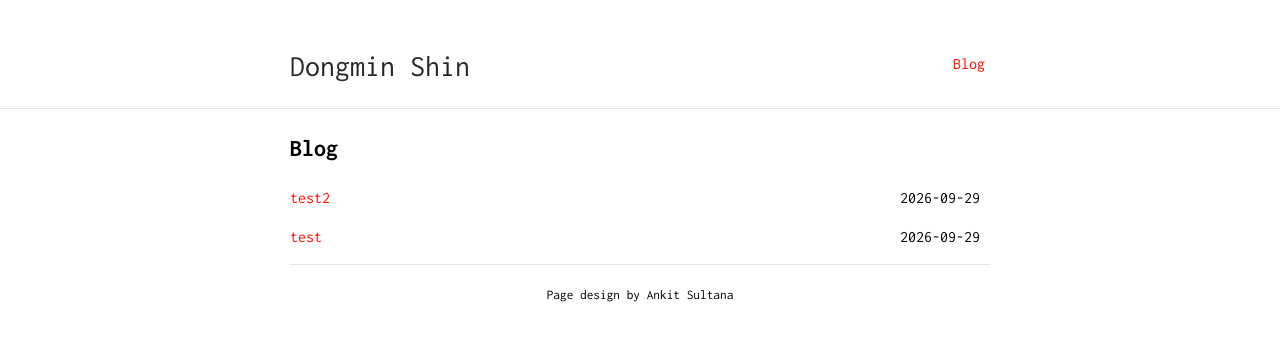
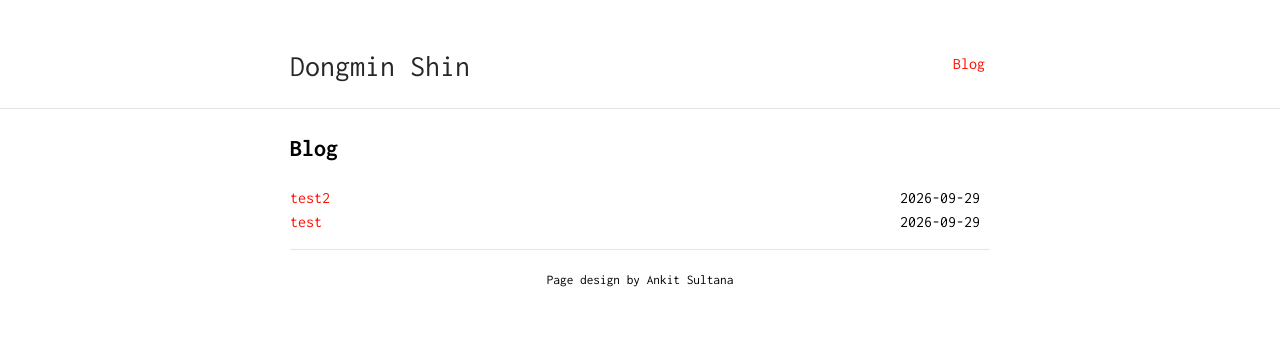
Before and after one commit to shlln/shlln.github.io, a Jekyll site: the page built from blog/index.md, in a window 1280 px wide. Shown: the top 341 px of the page. Built offline with Jekyll 4.4.1, drawn with Linux system fonts in a browser that asks for light colours; our own code applies the rules of GitHub Pages for plain Markdown files.

Commit message:
updated blog/index.md

```diff
--- a/blog/index.md
+++ b/blog/index.md
@@ -4,8 +4,8 @@ layout: post
 
 ## Blog
 
+<table class="blog-list">
 {% for post in site.posts %}
-<table class="blog-list">
 <tr>
     <td>
         <a href="{{ post.url }}">{{ post.title }}</a>
@@ -14,5 +14,5 @@ layout: post
         {{ post.date | date: "%Y-%m-%d" }}
     </td>
 </tr>
+{% endfor %}
 </table>
-{% endfor %}
```
